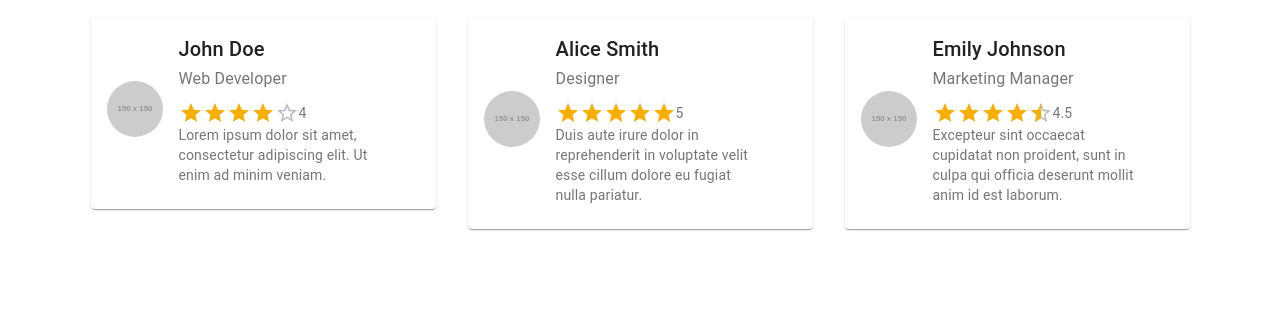
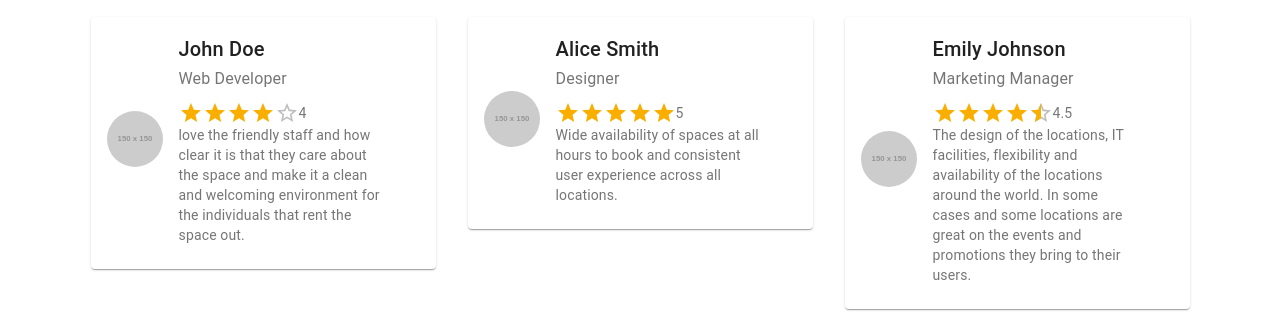
Before and after one commit to pesto-students/front-end-repo-p10-pixel-pioneers, a React (Vite) app: page / in a window 1280 px wide. Shown: the part 1860-2180 px from the top of the page. Built offline with nearby package versions, Linux system fonts and the light colour scheme.

Commit message:
Added Testimonials Data-actual reviews

```diff
--- a/src/pages/Home/Components/TestimonialsData.js
+++ b/src/pages/Home/Components/TestimonialsData.js
@@ -1,23 +1,26 @@
 export const testimonials = [
   {
-      name: 'John Doe',
-      profile: 'Web Developer',
-      image: 'https://via.placeholder.com/150', // Replace with actual user image URL
+    name: "John Doe",
+    profile: "Web Developer",
+    image: "https://via.placeholder.com/150", // Replace with actual user image URL
     rating: 4,
-      description: 'Lorem ipsum dolor sit amet, consectetur adipiscing elit. Ut enim ad minim veniam.',
+    description:
+      "love the friendly staff and how clear it is that they care about the space and make it a clean and welcoming environment for the individuals that rent the space out.",
   },
   {
-      name: 'Alice Smith',
-      profile: 'Designer',
-      image: 'https://via.placeholder.com/150', // Replace with actual user image URL
+    name: "Alice Smith",
+    profile: "Designer",
+    image: "https://via.placeholder.com/150", // Replace with actual user image URL
     rating: 5,
-      description: 'Duis aute irure dolor in reprehenderit in voluptate velit esse cillum dolore eu fugiat nulla pariatur.',
+    description:
+      "Wide availability of spaces at all hours to book and consistent user experience across all locations.",
   },
   {
-      name: 'Emily Johnson',
-      profile: 'Marketing Manager',
-      image: 'https://via.placeholder.com/150', // Replace with actual user image URL
+    name: "Emily Johnson",
+    profile: "Marketing Manager",
+    image: "https://via.placeholder.com/150", // Replace with actual user image URL
     rating: 4.5,
-      description: 'Excepteur sint occaecat cupidatat non proident, sunt in culpa qui officia deserunt mollit anim id est laborum.',
+    description:
+      "The design of the locations, IT facilities, flexibility and availability of the locations around the world. In some cases and some locations are great on the events and promotions they bring to their users.",
   },
 ];
```
Lines whose indentation alone changed are shown as unchanged.
